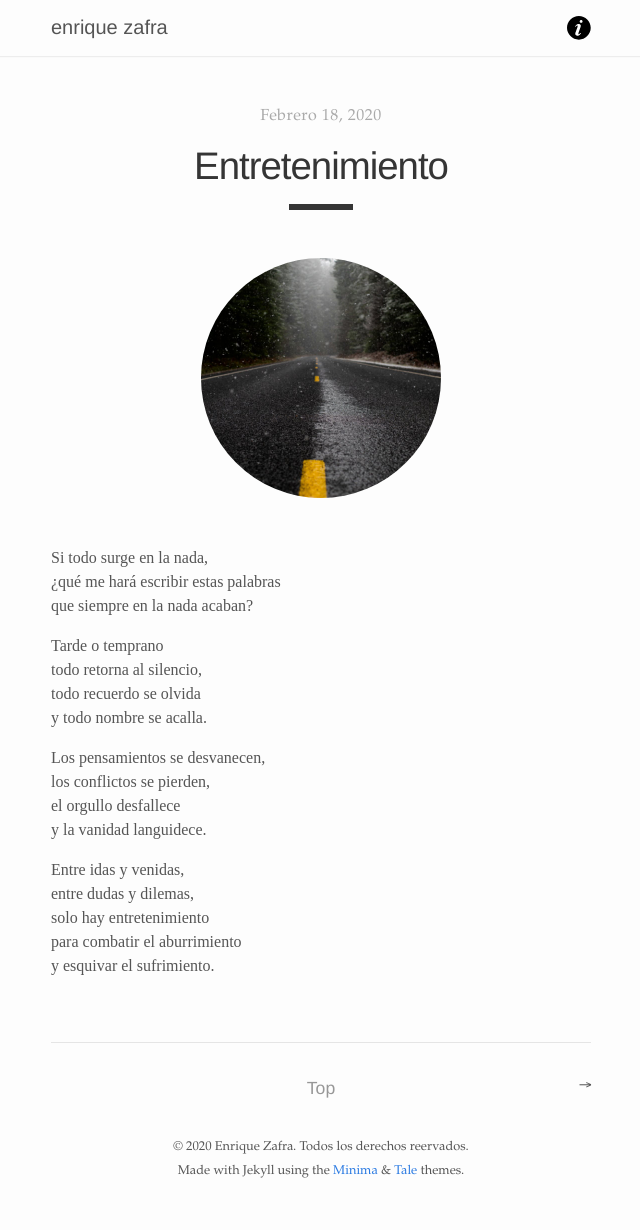
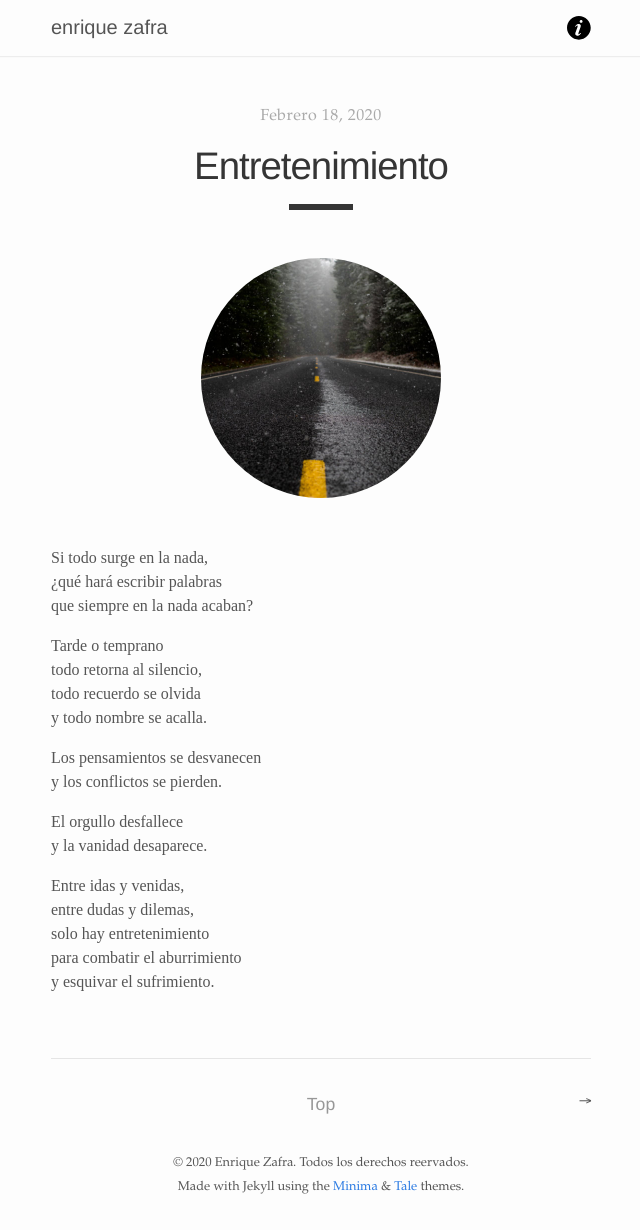
Before and after one commit to enrique-zafra/enrique-zafra, a Jekyll site: the page built from _posts/2020-02-18-entretenimiento.md, in a window 1280 px wide. Shown: the whole page, without its empty margins (319-959 px from the left). Built offline with Jekyll 4.4.1, drawn with Linux system fonts in a browser that asks for light colours.

Commit message:
Update 2020-02-18-entretenimiento.md

```diff
--- a/_posts/2020-02-18-entretenimiento.md
+++ b/_posts/2020-02-18-entretenimiento.md
@@ -1,14 +1,14 @@
 ---
 layout: post
 title: "Entretenimiento"
-description: "Si todo surge de la nada, ¿qué me hará escribir estas palabras que siempre en la nada acaban?"
+description: "Si todo surge de la nada, ¿qué hará escribir palabras que siempre en la nada acaban?"
 image: "/images/2020-02-18-entretenimiento.jpg"
 ---
 
 <img src="{{page.image | prepend: site.baseurl}}" class="round">
 
 Si todo surge en la nada,
-¿qué me hará escribir estas palabras
+¿qué hará escribir palabras
 que siempre en la nada acaban?
 
 Tarde o temprano
@@ -16,10 +16,11 @@ todo retorna al silencio,
 todo recuerdo se olvida
 y todo nombre se acalla.
 
-Los pensamientos se desvanecen,
-los conflictos se pierden,
-el orgullo desfallece
-y la vanidad languidece.
+Los pensamientos se desvanecen
+y los conflictos se pierden.
+
+El orgullo desfallece
+y la vanidad desaparece.
 
 Entre idas y venidas,
 entre dudas y dilemas,
```
